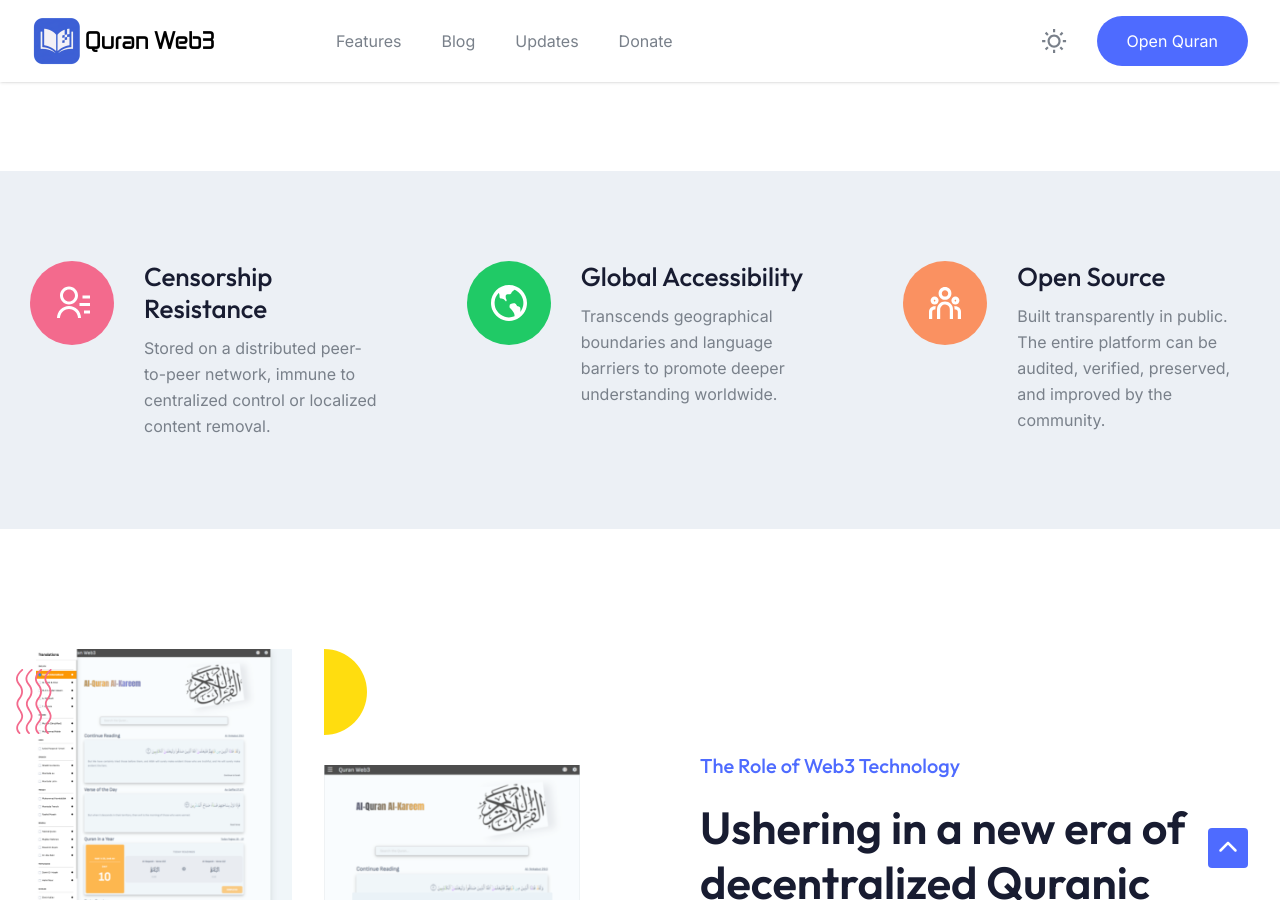
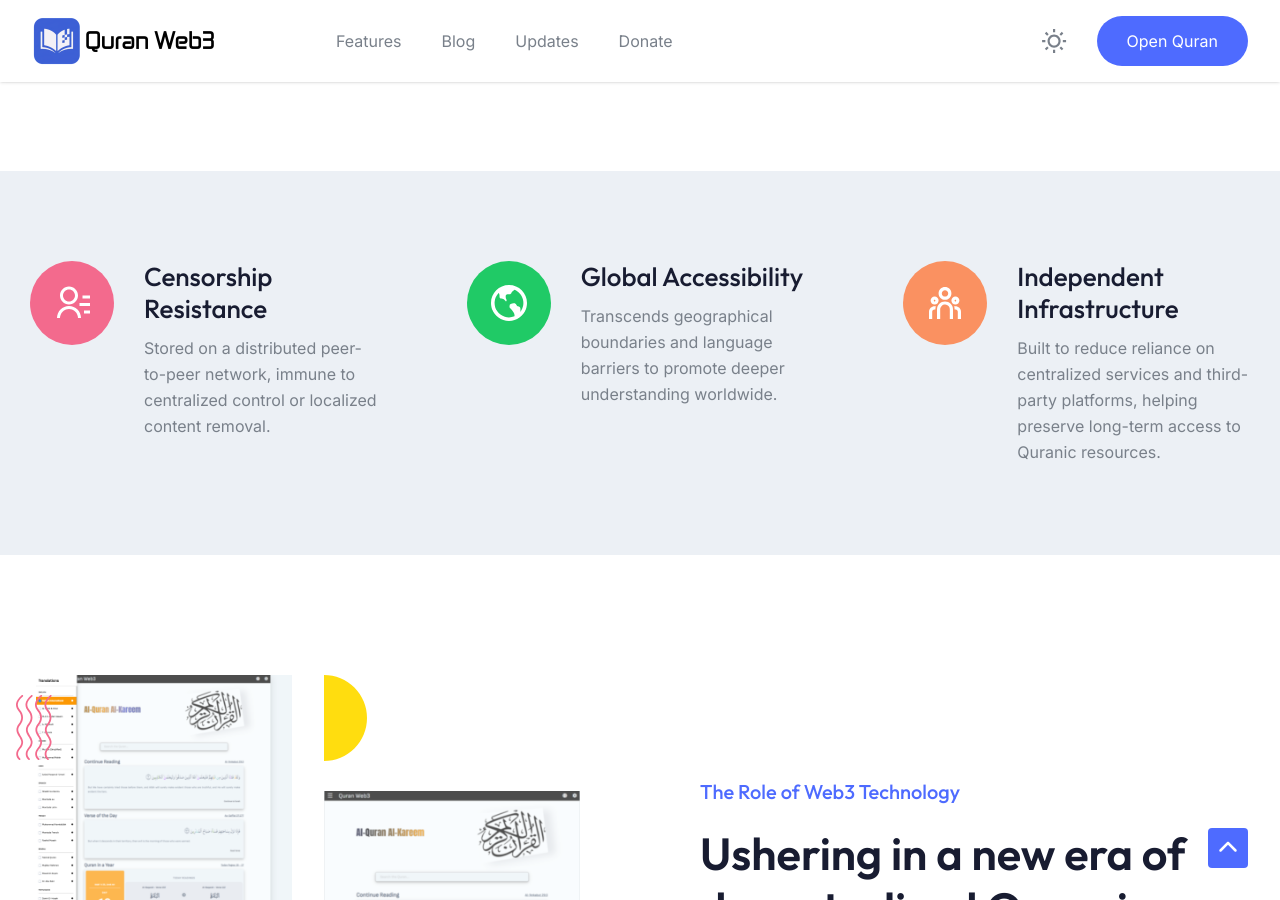
Before and after one commit to quran-web3/quran-web3.github.io, a Jekyll site: the page built from index.html, in a window 1280 px wide and 900 px high, scrolled down 707 px. Built offline with Jekyll 4.4.1, drawn with Linux system fonts in a browser that asks for light colours.

Commit message:
Update home.html

```diff
--- a/_layouts/home.html
+++ b/_layouts/home.html
@@ -125,8 +125,8 @@
                 <img src="{{ '/images/icon-03.svg' | relative_url }}" alt="Icon" />
               </div>
               <div>
-                <h4 class="ek yj go kk wm xb">Open Source</h4>
-                <p>Built transparently in public. The entire platform can be audited, verified, preserved, and improved by the community.</p>
+                <h4 class="ek yj go kk wm xb">Independent Infrastructure</h4>
+                <p>Built to reduce reliance on centralized services and third-party platforms, helping preserve long-term access to Quranic resources.</p>
               </div>
             </div>
           </div>
```
